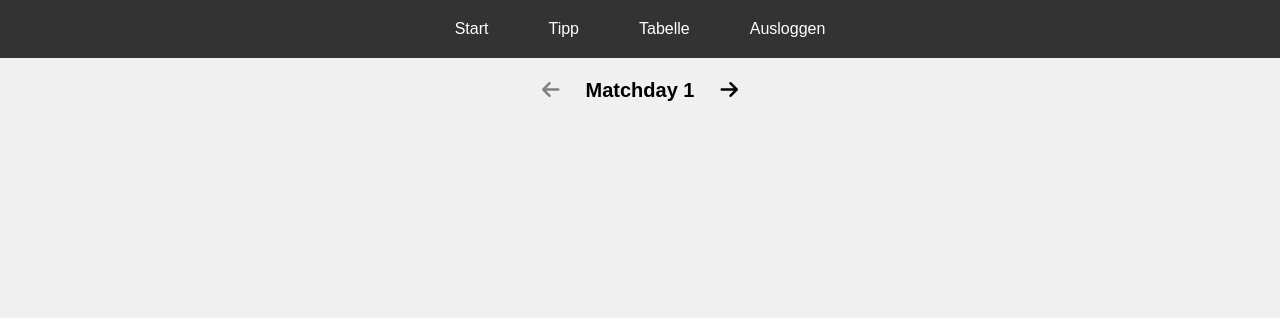
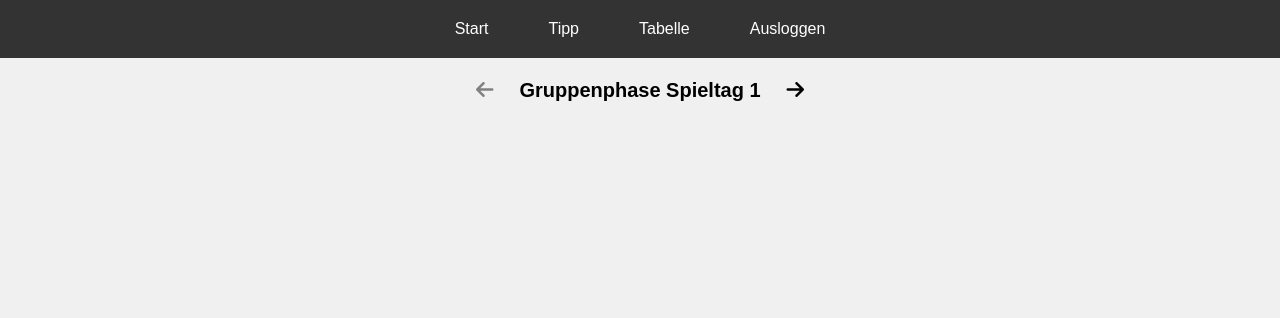
Before and after one commit to NikifFleser/FlaskWebTest, a Flask app: page /bet/1 in a window 1280 px wide. Shown: the top 318 px of the page. Run offline with Flask 3, Linux system fonts and the light colour scheme; the visitor is signed in with stand-in values (Sample User, id 1); data that the repository does not hold is empty; some libraries are stand-ins or nearby versions.

Commit message:
matchday_alias

```diff
--- a/app.py
+++ b/app.py
@@ -1,7 +1,8 @@
 from flask import Flask, request, session, g
 from flask import render_template, redirect, url_for, jsonify
 from flask_wtf.csrf import CSRFProtect
-from db import init_db, get_db, update_bet_in_db, country_dict, update_bet_scores, update_user_scores, update_matches
+from db import country_dict, matchday_list
+from db import init_db, get_db, update_bet_in_db, update_bet_scores, update_user_scores, update_matches
 from auth import auth_bp, requires_admin, requires_login
 from requests import get as get_from
 from api import get_current_matchday, get_games, DAYS
@@ -44,6 +45,7 @@ def bet(matchday):
     match_db = db.execute("SELECT id, team1, team2, date FROM matches WHERE matchday = ?",(matchday,)).fetchall()
     match_api = get_games(matchday)
     matches = []
+    matchday_alias = matchday_list[matchday-1]
     current_date = datetime.now() + timedelta(days=DAYS)
     match_nr = 0
     for match in match_db:
@@ -70,12 +72,13 @@ def bet(matchday):
         else:
             userpoints = bet[2] #get_bet_points(result="2:1", bet="1:0")->3 for example
 
+
         matches.append((m_id, flag_t1, flag_t2, #0,1,2
                          bet[0], bet[1], disable, match[1], match[2], #3,4,5,6,7
                          live, scoreline, userpoints)) #8,9,10
         match_nr += 1
 
-    return render_template("bet.html", matches=matches, username=username, matchday=matchday)
+    return render_template("bet.html", matches=matches, username=username, matchday=matchday, matchday_alias=matchday_alias)
 
 @app.route('/update_bet', methods=['POST'])
 def update_bet():
--- a/templates/bet.html
+++ b/templates/bet.html
@@ -14,7 +14,7 @@ Place Your Bets
     <form method="GET" action="{{ url_for('bet', matchday=matchday - 1) }}">
         <button type="submit" {% if matchday <= 1 %}disabled{% endif %}><i class="fas fa-arrow-left"></i></button>
     </form>
-    <span>Matchday {{ matchday }}</span>
+    <span>{{ matchday_alias }}</span>
     <form method="GET" action="{{ url_for('bet', matchday=matchday + 1) }}">
         <button type="submit" {% if matchday >= 7 %}disabled{% endif %}><i class="fas fa-arrow-right"></i></button>
     </form>
```
